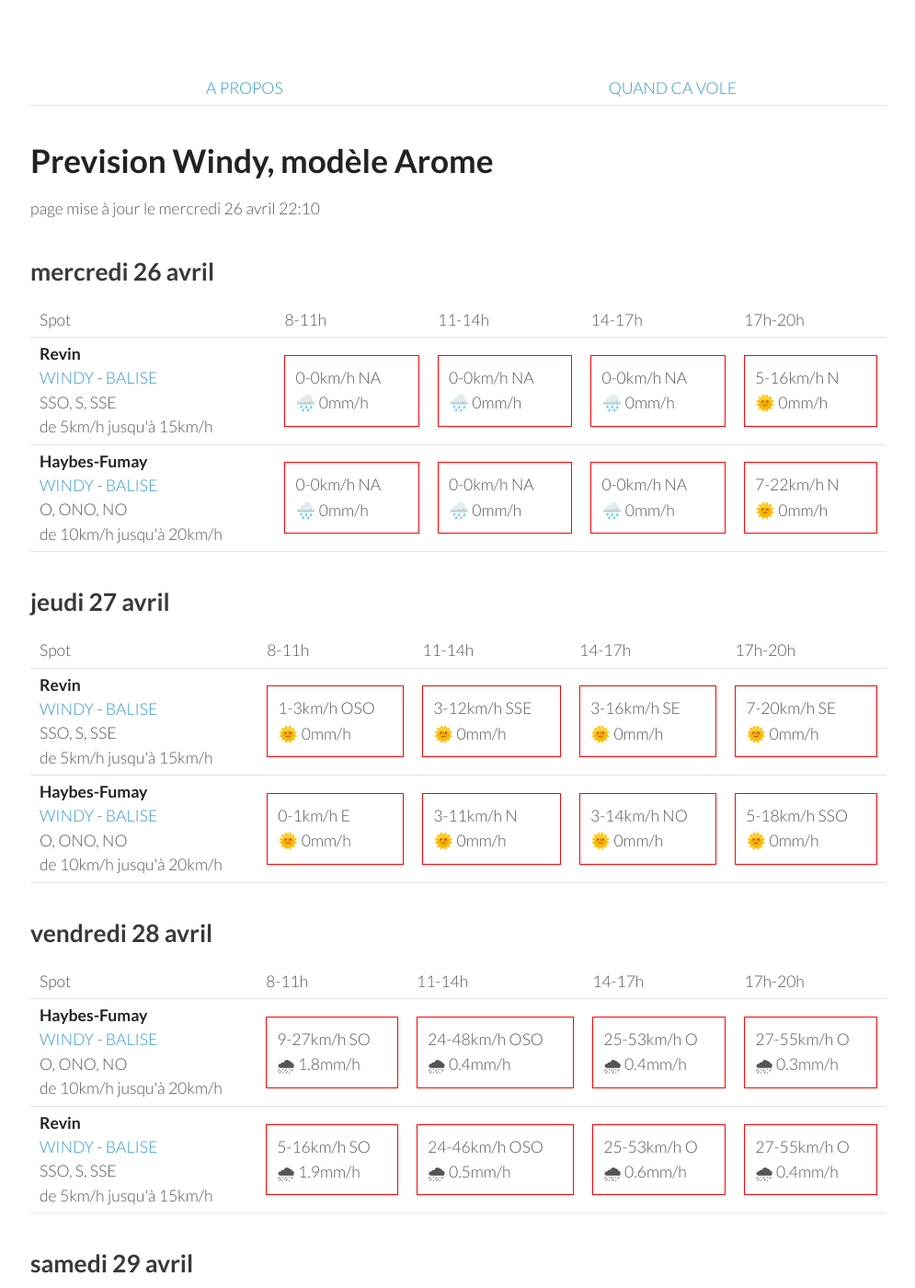
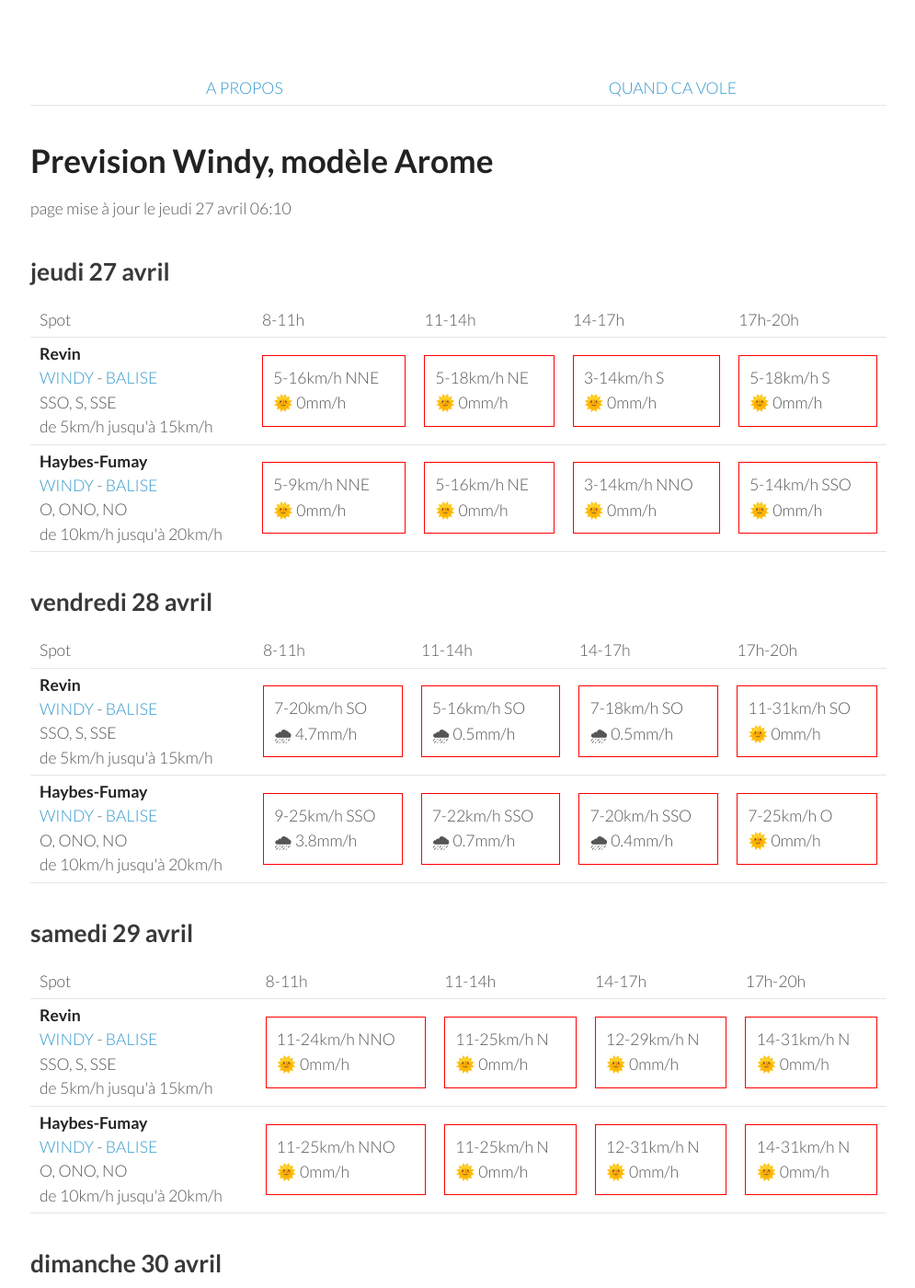
Before and after one commit to parapente-dans-le-nord/parapente-dans-le-nord.github.io, a Jekyll site: the page built from ardennes.markdown, in a window 1280 px wide and 1400 px high. Shown: the whole window at 92% size, without its empty margins (25-1020 px from the left). Built offline with Jekyll 4.4.1, drawn with Linux system fonts in a browser that asks for light colours; some of the changed text lies outside the part shown.

Commit message:
update index.markdown

```diff
--- a/ardennes.markdown
+++ b/ardennes.markdown
@@ -7,42 +7,8 @@ title:  "Tous les spots"
 {: .links}
 
 # Prevision Windy, modèle Arome
-page mise à jour le mercredi 26 avril 22:10
+page mise à jour le jeudi 27 avril 06:10
 
-## mercredi 26 avril
-
-{::nomarkdown}
-<table>
-  <tbody>
-    <tr>
-      <td>Spot</td>
-      <td>8-11h</td>
-      <td>11-14h</td>
-      <td>14-17h</td>
-      <td>17h-20h</td>
-    </tr>
-<tr>
-        <td><strong>Revin</strong><br><a href="https://windy.com/49.948/4.625?49.543,4.625,8">WINDY</a> - <span class=""><a href="http://www.balisemeteo.com/balise.php?idBalise=5019">BALISE</a> </span><br> <span class="vent-favorable">SSO, S, SSE</span><br><span class="force-vent">de 5km/h jusqu'à 15km/h</span> </td>
-
-            <td><div class="not-flyable"><p>0-0km/h NA</p><p>🌧️ 0mm/h</p></div></td>
-            <td><div class="not-flyable"><p>0-0km/h NA</p><p>🌧️ 0mm/h</p></div></td>
-            <td><div class="not-flyable"><p>0-0km/h NA</p><p>🌧️ 0mm/h</p></div></td>
-            <td><div class="not-flyable"><p>5-16km/h N</p><p>🌞 0mm/h</p></div></td>
-
-    </tr>
-<tr>
-        <td><strong>Haybes-Fumay</strong><br><a href="https://windy.com/49.998/4.715?49.913,4.738,10">WINDY</a> - <span class=""><a href="http://www.balisemeteo.com/balise.php?idBalise=104">BALISE</a> </span><br> <span class="vent-favorable">O, ONO, NO</span><br><span class="force-vent">de 10km/h jusqu'à 20km/h</span> </td>
-
-            <td><div class="not-flyable"><p>0-0km/h NA</p><p>🌧️ 0mm/h</p></div></td>
-            <td><div class="not-flyable"><p>0-0km/h NA</p><p>🌧️ 0mm/h</p></div></td>
-            <td><div class="not-flyable"><p>0-0km/h NA</p><p>🌧️ 0mm/h</p></div></td>
-            <td><div class="not-flyable"><p>7-22km/h N</p><p>🌞 0mm/h</p></div></td>
-
-    </tr>
-
-</tbody>
-</table>
-{:/}
 ## jeudi 27 avril
 
 {::nomarkdown}
@@ -58,20 +24,20 @@ page mise à jour le mercredi 26 avril 22:10
 <tr>
         <td><strong>Revin</strong><br><a href="https://windy.com/49.948/4.625?49.543,4.625,8">WINDY</a> - <span class=""><a href="http://www.balisemeteo.com/balise.php?idBalise=5019">BALISE</a> </span><br> <span class="vent-favorable">SSO, S, SSE</span><br><span class="force-vent">de 5km/h jusqu'à 15km/h</span> </td>
 
-            <td><div class="not-flyable"><p>1-3km/h OSO</p><p>🌞 0mm/h</p></div></td>
-            <td><div class="not-flyable"><p>3-12km/h SSE</p><p>🌞 0mm/h</p></div></td>
-            <td><div class="not-flyable"><p>3-16km/h SE</p><p>🌞 0mm/h</p></div></td>
-            <td><div class="not-flyable"><p>7-20km/h SE</p><p>🌞 0mm/h</p></div></td>
+            <td><div class="not-flyable"><p>5-16km/h NNE</p><p>🌞 0mm/h</p></div></td>
+            <td><div class="not-flyable"><p>5-18km/h NE</p><p>🌞 0mm/h</p></div></td>
+            <td><div class="not-flyable"><p>3-14km/h S</p><p>🌞 0mm/h</p></div></td>
+            <td><div class="not-flyable"><p>5-18km/h S</p><p>🌞 0mm/h</p></div></td>
 
 
     </tr>
 <tr>
         <td><strong>Haybes-Fumay</strong><br><a href="https://windy.com/49.998/4.715?49.913,4.738,10">WINDY</a> - <span class=""><a href="http://www.balisemeteo.com/balise.php?idBalise=104">BALISE</a> </span><br> <span class="vent-favorable">O, ONO, NO</span><br><span class="force-vent">de 10km/h jusqu'à 20km/h</span> </td>
 
-            <td><div class="not-flyable"><p>0-1km/h E</p><p>🌞 0mm/h</p></div></td>
-            <td><div class="not-flyable"><p>3-11km/h N</p><p>🌞 0mm/h</p></div></td>
-            <td><div class="not-flyable"><p>3-14km/h NO</p><p>🌞 0mm/h</p></div></td>
-            <td><div class="not-flyable"><p>5-18km/h SSO</p><p>🌞 0mm/h</p></div></td>
+            <td><div class="not-flyable"><p>5-9km/h NNE</p><p>🌞 0mm/h</p></div></td>
+            <td><div class="not-flyable"><p>5-16km/h NE</p><p>🌞 0mm/h</p></div></td>
+            <td><div class="not-flyable"><p>3-14km/h NNO</p><p>🌞 0mm/h</p></div></td>
+            <td><div class="not-flyable"><p>5-14km/h SSO</p><p>🌞 0mm/h</p></div></td>
 
 
     </tr>
@@ -92,22 +58,22 @@ page mise à jour le mercredi 26 avril 22:10
       <td>17h-20h</td>
     </tr>
 <tr>
-        <td><strong>Haybes-Fumay</strong><br><a href="https://windy.com/49.998/4.715?49.913,4.738,10">WINDY</a> - <span class=""><a href="http://www.balisemeteo.com/balise.php?idBalise=104">BALISE</a> </span><br> <span class="vent-favorable">O, ONO, NO</span><br><span class="force-vent">de 10km/h jusqu'à 20km/h</span> </td>
+        <td><strong>Revin</strong><br><a href="https://windy.com/49.948/4.625?49.543,4.625,8">WINDY</a> - <span class=""><a href="http://www.balisemeteo.com/balise.php?idBalise=5019">BALISE</a> </span><br> <span class="vent-favorable">SSO, S, SSE</span><br><span class="force-vent">de 5km/h jusqu'à 15km/h</span> </td>
 
-            <td><div class="not-flyable"><p>9-27km/h SO</p><p>🌧 1.8mm/h</p></div></td>
-            <td><div class="not-flyable"><p>24-48km/h OSO</p><p>🌧 0.4mm/h</p></div></td>
-            <td><div class="not-flyable"><p>25-53km/h O</p><p>🌧 0.4mm/h</p></div></td>
-            <td><div class="not-flyable"><p>27-55km/h O</p><p>🌧 0.3mm/h</p></div></td>
+            <td><div class="not-flyable"><p>7-20km/h SO</p><p>🌧 4.7mm/h</p></div></td>
+            <td><div class="not-flyable"><p>5-16km/h SO</p><p>🌧 0.5mm/h</p></div></td>
+            <td><div class="not-flyable"><p>7-18km/h SO</p><p>🌧 0.5mm/h</p></div></td>
+            <td><div class="not-flyable"><p>11-31km/h SO</p><p>🌞 0mm/h</p></div></td>
 
 
     </tr>
 <tr>
-        <td><strong>Revin</strong><br><a href="https://windy.com/49.948/4.625?49.543,4.625,8">WINDY</a> - <span class=""><a href="http://www.balisemeteo.com/balise.php?idBalise=5019">BALISE</a> </span><br> <span class="vent-favorable">SSO, S, SSE</span><br><span class="force-vent">de 5km/h jusqu'à 15km/h</span> </td>
+        <td><strong>Haybes-Fumay</strong><br><a href="https://windy.com/49.998/4.715?49.913,4.738,10">WINDY</a> - <span class=""><a href="http://www.balisemeteo.com/balise.php?idBalise=104">BALISE</a> </span><br> <span class="vent-favorable">O, ONO, NO</span><br><span class="force-vent">de 10km/h jusqu'à 20km/h</span> </td>
 
-            <td><div class="not-flyable"><p>5-16km/h SO</p><p>🌧 1.9mm/h</p></div></td>
-            <td><div class="not-flyable"><p>24-46km/h OSO</p><p>🌧 0.5mm/h</p></div></td>
-            <td><div class="not-flyable"><p>25-53km/h O</p><p>🌧 0.6mm/h</p></div></td>
-            <td><div class="not-flyable"><p>27-55km/h O</p><p>🌧 0.4mm/h</p></div></td>
+            <td><div class="not-flyable"><p>9-25km/h SSO</p><p>🌧 3.8mm/h</p></div></td>
+            <td><div class="not-flyable"><p>7-22km/h SSO</p><p>🌧 0.7mm/h</p></div></td>
+            <td><div class="not-flyable"><p>7-20km/h SSO</p><p>🌧 0.4mm/h</p></div></td>
+            <td><div class="not-flyable"><p>7-25km/h O</p><p>🌞 0mm/h</p></div></td>
 
 
     </tr>
@@ -128,22 +94,22 @@ page mise à jour le mercredi 26 avril 22:10
       <td>17h-20h</td>
     </tr>
 <tr>
-        <td><strong>Haybes-Fumay</strong><br><a href="https://windy.com/49.998/4.715?49.913,4.738,10">WINDY</a> - <span class=""><a href="http://www.balisemeteo.com/balise.php?idBalise=104">BALISE</a> </span><br> <span class="vent-favorable">O, ONO, NO</span><br><span class="force-vent">de 10km/h jusqu'à 20km/h</span> </td>
+        <td><strong>Revin</strong><br><a href="https://windy.com/49.948/4.625?49.543,4.625,8">WINDY</a> - <span class=""><a href="http://www.balisemeteo.com/balise.php?idBalise=5019">BALISE</a> </span><br> <span class="vent-favorable">SSO, S, SSE</span><br><span class="force-vent">de 5km/h jusqu'à 15km/h</span> </td>
 
-            <td><div class="not-flyable"><p>12-27km/h N</p><p>🌞 0mm/h</p></div></td>
-            <td><div class="not-flyable"><p>12-27km/h NNE</p><p>🌞 0mm/h</p></div></td>
-            <td><div class="not-flyable"><p>11-29km/h NNE</p><p>🌞 0mm/h</p></div></td>
-            <td><div class="not-flyable"><p>12-27km/h NNE</p><p>🌞 0mm/h</p></div></td>
+            <td><div class="not-flyable"><p>11-24km/h NNO</p><p>🌞 0mm/h</p></div></td>
+            <td><div class="not-flyable"><p>11-25km/h N</p><p>🌞 0mm/h</p></div></td>
+            <td><div class="not-flyable"><p>12-29km/h N</p><p>🌞 0mm/h</p></div></td>
+            <td><div class="not-flyable"><p>14-31km/h N</p><p>🌞 0mm/h</p></div></td>
 
 
     </tr>
 <tr>
-        <td><strong>Revin</strong><br><a href="https://windy.com/49.948/4.625?49.543,4.625,8">WINDY</a> - <span class=""><a href="http://www.balisemeteo.com/balise.php?idBalise=5019">BALISE</a> </span><br> <span class="vent-favorable">SSO, S, SSE</span><br><span class="force-vent">de 5km/h jusqu'à 15km/h</span> </td>
+        <td><strong>Haybes-Fumay</strong><br><a href="https://windy.com/49.998/4.715?49.913,4.738,10">WINDY</a> - <span class=""><a href="http://www.balisemeteo.com/balise.php?idBalise=104">BALISE</a> </span><br> <span class="vent-favorable">O, ONO, NO</span><br><span class="force-vent">de 10km/h jusqu'à 20km/h</span> </td>
 
-            <td><div class="not-flyable"><p>12-27km/h N</p><p>🌞 0mm/h</p></div></td>
-            <td><div class="not-flyable"><p>12-27km/h NNE</p><p>🌞 0mm/h</p></div></td>
-            <td><div class="not-flyable"><p>11-27km/h NNE</p><p>🌞 0mm/h</p></div></td>
-            <td><div class="not-flyable"><p>12-27km/h NNE</p><p>🌞 0mm/h</p></div></td>
+            <td><div class="not-flyable"><p>11-25km/h NNO</p><p>🌞 0mm/h</p></div></td>
+            <td><div class="not-flyable"><p>11-25km/h N</p><p>🌞 0mm/h</p></div></td>
+            <td><div class="not-flyable"><p>12-31km/h N</p><p>🌞 0mm/h</p></div></td>
+            <td><div class="not-flyable"><p>14-31km/h N</p><p>🌞 0mm/h</p></div></td>
 
 
     </tr>
@@ -166,8 +132,8 @@ page mise à jour le mercredi 26 avril 22:10
 <tr>
         <td><strong>Haybes-Fumay</strong><br><a href="https://windy.com/49.998/4.715?49.913,4.738,10">WINDY</a> - <span class=""><a href="http://www.balisemeteo.com/balise.php?idBalise=104">BALISE</a> </span><br> <span class="vent-favorable">O, ONO, NO</span><br><span class="force-vent">de 10km/h jusqu'à 20km/h</span> </td>
 
-            <td><div class="not-flyable"><p>11-20km/h ENE</p><p>🌞 0mm/h</p></div></td>
-            <td><div class="not-flyable"><p>11-25km/h ENE</p><p>🌞 0mm/h</p></div></td>
+            <td><div class="not-flyable"><p>9-16km/h ENE</p><p>🌞 0mm/h</p></div></td>
+            <td><div class="not-flyable"><p>12-29km/h E</p><p>🌞 0mm/h</p></div></td>
             <td><div class="not-flyable"><p>11-27km/h ENE</p><p>🌞 0mm/h</p></div></td>
             <td><div class="not-flyable"><p>12-27km/h ENE</p><p>🌞 0mm/h</p></div></td>
 
@@ -176,8 +142,8 @@ page mise à jour le mercredi 26 avril 22:10
 <tr>
         <td><strong>Revin</strong><br><a href="https://windy.com/49.948/4.625?49.543,4.625,8">WINDY</a> - <span class=""><a href="http://www.balisemeteo.com/balise.php?idBalise=5019">BALISE</a> </span><br> <span class="vent-favorable">SSO, S, SSE</span><br><span class="force-vent">de 5km/h jusqu'à 15km/h</span> </td>
 
-            <td><div class="not-flyable"><p>11-20km/h NE</p><p>🌞 0mm/h</p></div></td>
-            <td><div class="not-flyable"><p>11-25km/h ENE</p><p>🌞 0mm/h</p></div></td>
+            <td><div class="not-flyable"><p>9-16km/h ENE</p><p>🌞 0mm/h</p></div></td>
+            <td><div class="not-flyable"><p>12-27km/h E</p><p>🌞 0mm/h</p></div></td>
             <td><div class="not-flyable"><p>11-27km/h E</p><p>🌞 0mm/h</p></div></td>
             <td><div class="not-flyable"><p>12-25km/h ENE</p><p>🌞 0mm/h</p></div></td>
 
```
